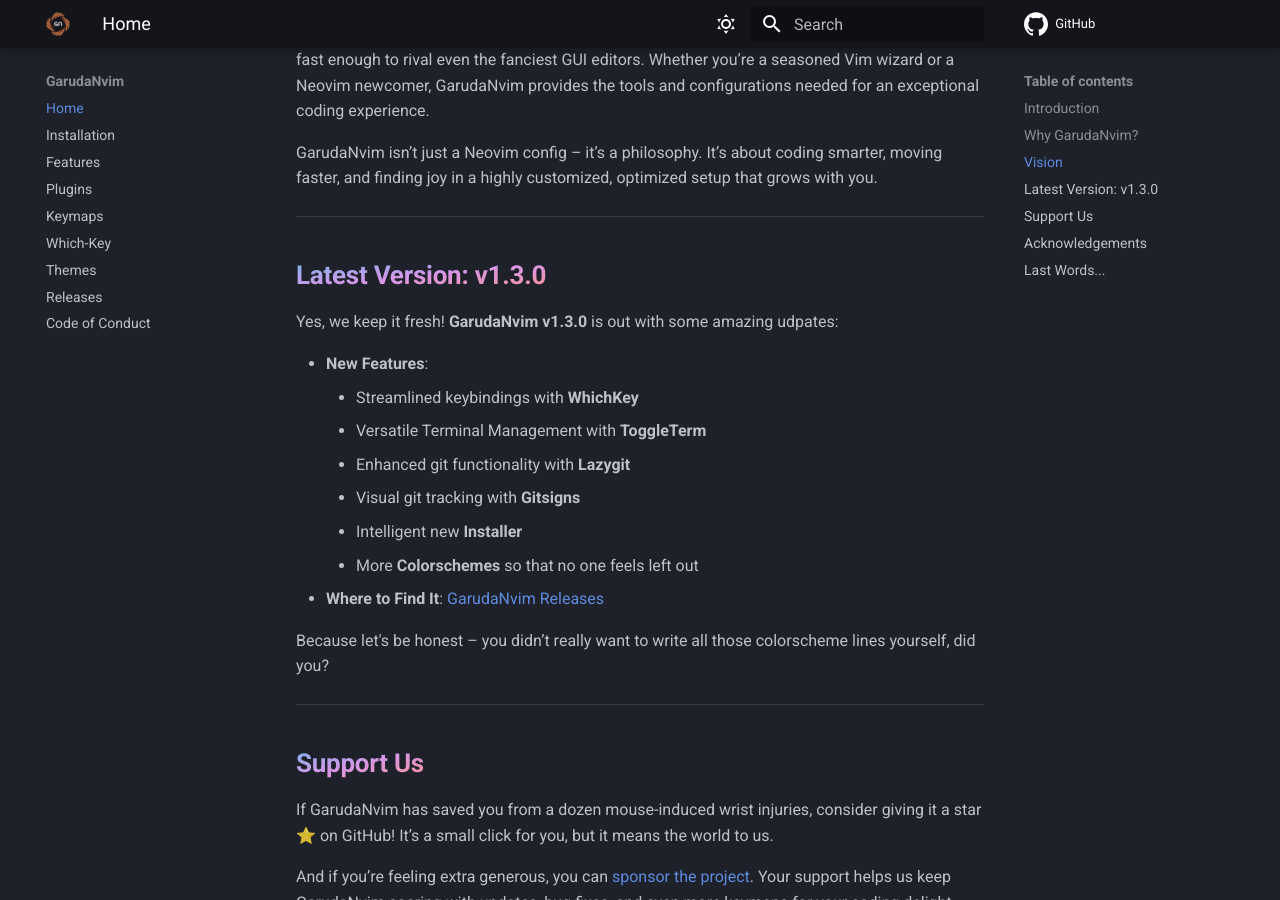
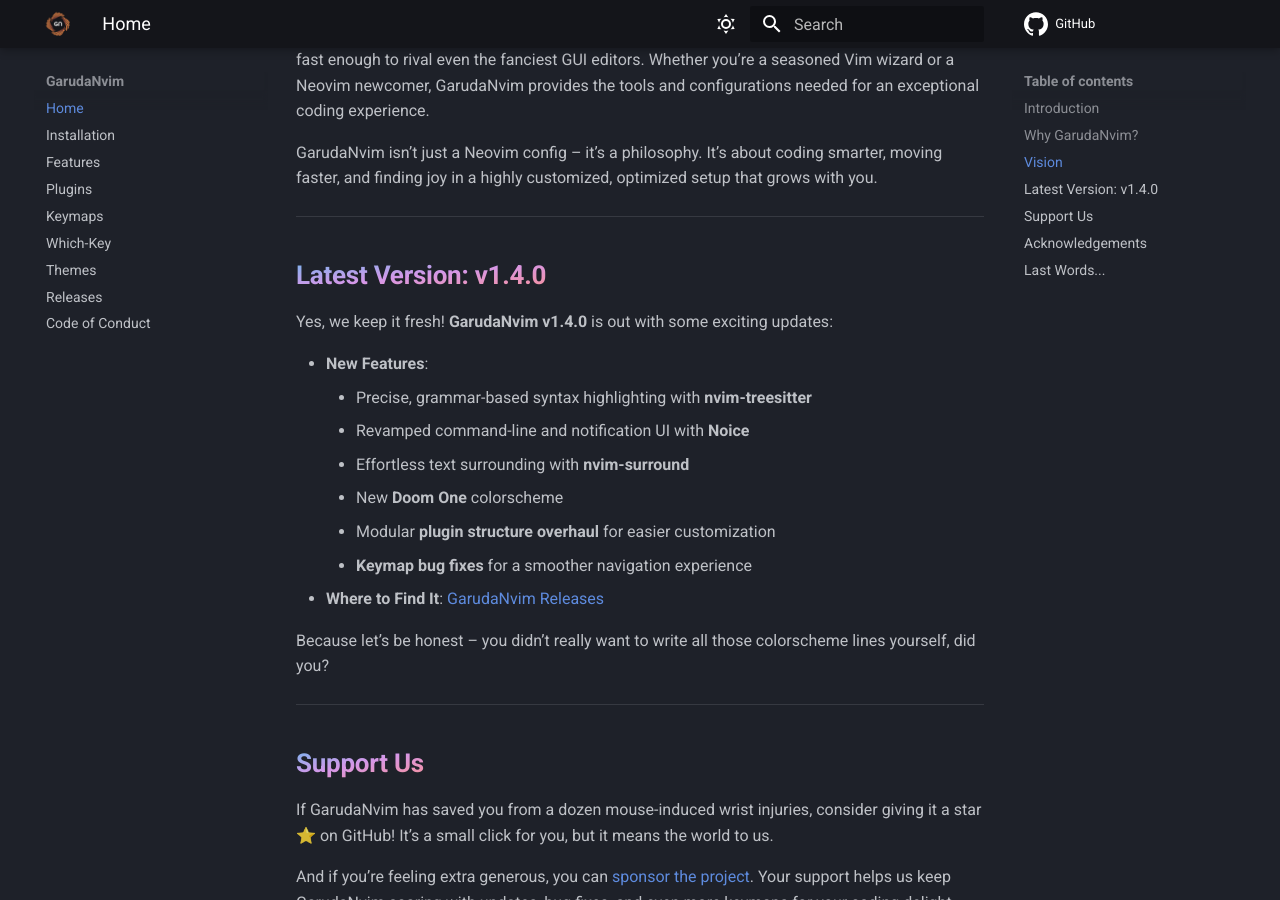
Before and after one commit to GarudaNvim/GarudaNvim.github.io, an MkDocs documentation site: the page built from docs/index.md, in a window 1280 px wide and 900 px high, scrolled down 1611 px. Built offline with MkDocs 1.6.1 and Material for MkDocs 9.7.7, drawn with Linux system fonts in a browser that asks for light colours.

Commit message:
Update website for v1.4.0 release
- releases.md: Add v1.4.0 as current release, move v1.3.0 to past releases
- index.md: Update Latest Version section to v1.4.0 with new feature list

Co-Authored-By: Claude Sonnet 4.6 <noreply@anthropic.com>

```diff
--- a/docs/index.md
+++ b/docs/index.md
@@ -55,20 +55,20 @@ GarudaNvim isn’t just a Neovim config – it’s a philosophy. It’s about co
 
 ---
 
-## <span class="sh-font msh-color">Latest Version: v1.3.0</span>
+## <span class="sh-font msh-color">Latest Version: v1.4.0</span>
 
-Yes, we keep it fresh! **GarudaNvim v1.3.0** is out with some amazing udpates:
+Yes, we keep it fresh! **GarudaNvim v1.4.0** is out with some exciting updates:
 
 - **New Features**:
-    - Streamlined keybindings with **WhichKey**
-    - Versatile Terminal Management with **ToggleTerm**
-    - Enhanced git functionality with **Lazygit**
-    - Visual git tracking with **Gitsigns**
-    - Intelligent new **Installer**
-    - More **Colorschemes** so that no one feels left out
-- **Where to Find It**: [GarudaNvim Releases](https://github.com/GarudaNvim/GarudaNvim/releases/tag/v1.3.0)
+    - Precise, grammar-based syntax highlighting with **nvim-treesitter**
+    - Revamped command-line and notification UI with **Noice**
+    - Effortless text surrounding with **nvim-surround**
+    - New **Doom One** colorscheme
+    - Modular **plugin structure overhaul** for easier customization
+    - **Keymap bug fixes** for a smoother navigation experience
+- **Where to Find It**: [GarudaNvim Releases](https://github.com/GarudaNvim/GarudaNvim/releases/tag/v1.4.0)
 
-Because let's be honest – you didn’t really want to write all those colorscheme lines yourself, did you?
+Because let’s be honest – you didn’t really want to write all those colorscheme lines yourself, did you?
 
 ---
 
```
Also changed, not shown: docs/releases.md (+15 -4 lines).
